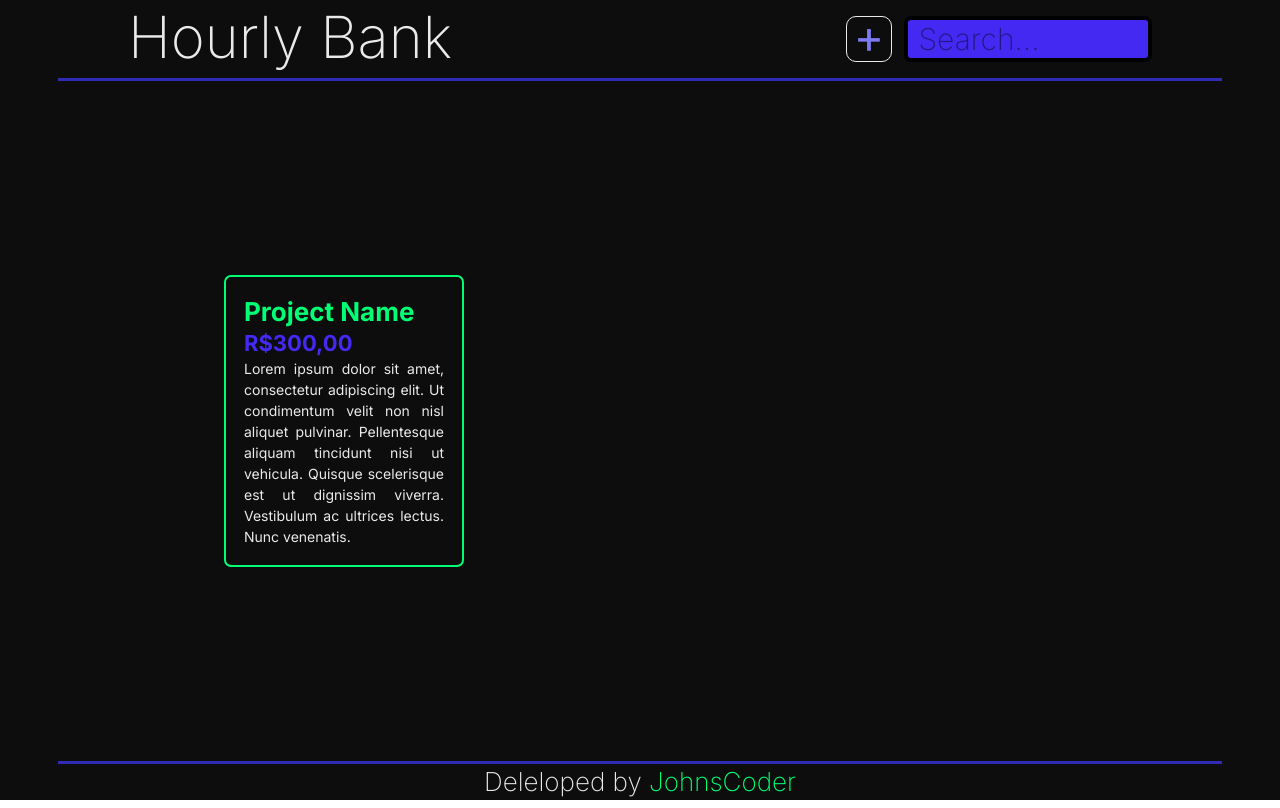
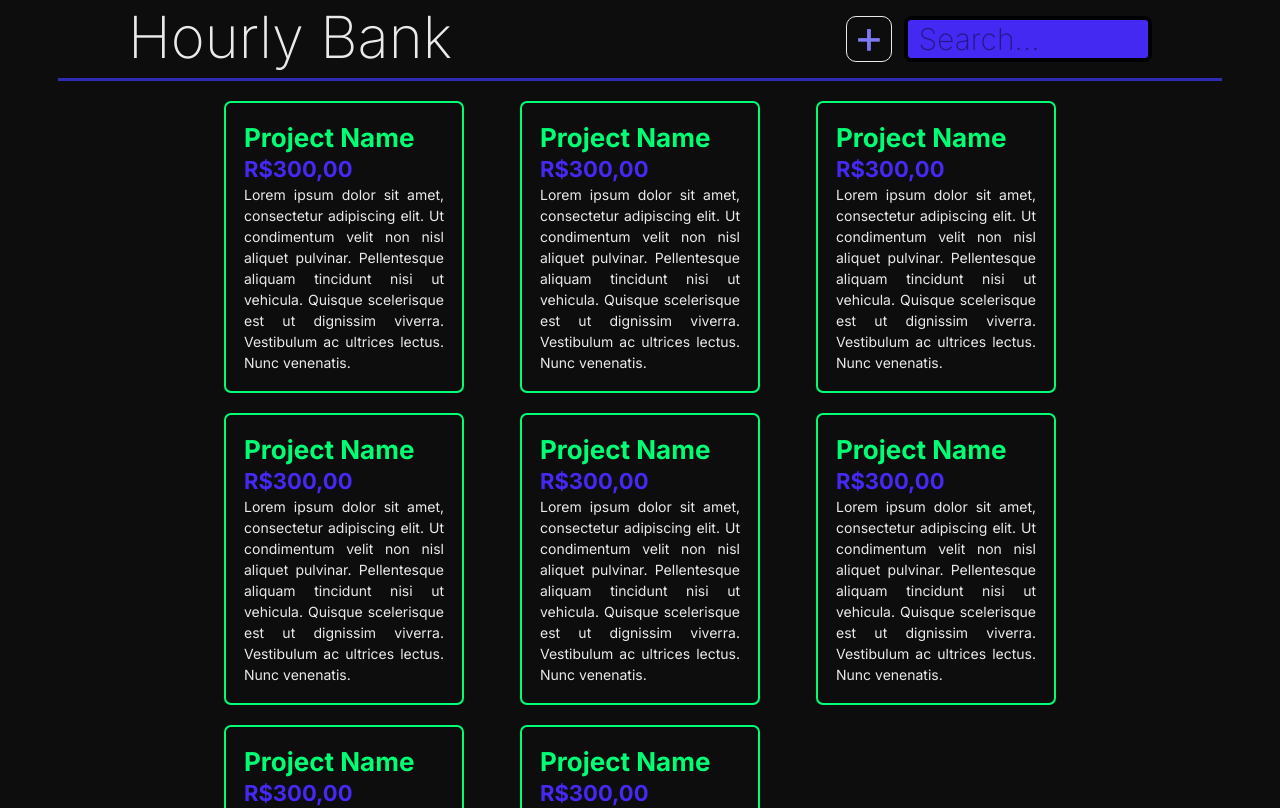
Before and after one commit to JohnsCoder/hourlyBank-fe, a React (Vite) app: page /homepage in a window 1280 px wide. Shown: the top 808 px of the page. Built offline with nearby package versions, Linux system fonts and the light colour scheme.

Commit message:
reafactor(createDialog/editDialog): change price div from editDialog to CreateDialog.

```diff
--- a/src/components/dialog.tsx
+++ b/src/components/dialog.tsx
@@ -3,12 +3,10 @@ import styles from "../styles/components/dialog.module.css";
 import { Property as CSS } from "csstype/index.js";
 
 type props = {
-  style: {
-    create: CSS.Display;
-    edit: CSS.Display;
-    confirm: CSS.Display;
+  style: CSS.Display;
+  close: {
+    close: () => void;
   };
-  close: () => void;
 };
 
 function CreateDialog({ style, close }: props) {
@@ -16,8 +14,7 @@ function CreateDialog({ style, close }: props) {
     <div
       className={styles["container-create"]}
       style={{
-        display: style.create,
-        top: `${window.pageYOffset + 231}px`,
+        display: style,
       }}
     >
       <input type="text" placeholder="Title..." />
@@ -36,11 +33,22 @@ function CreateDialog({ style, close }: props) {
             <input type="date" defaultValue="2003-11-27" />
           </div>
         </div>
+        <div className={styles.price}>
+          <label>Preço por hora:</label>
+          <div>
+            <select name="currency-abbr" id="">
+              <option value="R$">R$</option>
+              <option value="U$">U$</option>
+            </select>
+            <hr />
+            <input type="number" defaultValue="2000"></input>
+          </div>
+        </div>
       </div>
       <input type="text" placeholder="Description..." />
       <div className={styles.buttons}>
-        <button onClick={() => close()}>Cancel</button>
-        <button onClick={() => close()}>Confirm</button>
+        <button onClick={() => close.close()}>Cancel</button>
+        <button onClick={() => close.close()}>Confirm</button>
       </div>
     </div>
   );
@@ -51,8 +59,8 @@ function EditDialog({ style, close }: props) {
     <div
       className={styles["container-edit"]}
       style={{
-        display: style.edit,
-        top: `${window.pageYOffset + 231}px`,
+        display: style,
+        top: `${window.pageYOffset / 10 + 20}vh`,
       }}
     >
       <div className={styles.hour}>
@@ -71,24 +79,13 @@ function EditDialog({ style, close }: props) {
         <div className={styles["is-fix"]}>
           <label>Horario Fixo:</label> <input type="checkbox" />
         </div>
-        <div className={styles.price}>
-          <label>Preço por hora:</label>
-          <div>
-            <select name="currency-abbr" id="">
-              <option value="R$">R$</option>
-              <option value="U$">U$</option>
-            </select>
-            <hr />
-            <input type="number" defaultValue="2000"></input>
-          </div>
-        </div>
       </div>
       <input type="text" placeholder="Oque fiz hoje?" />
 
       <div className={styles.buttons}>
-        <button onClick={() => close()}>Cancel</button>
-        <button onClick={() => close()}>Delete</button>
-        <button onClick={() => close()}>Confirm</button>
+        <button onClick={() => close.close()}>Cancel</button>
+        <button onClick={() => close.close()}>Delete</button>
+        <button onClick={() => close.close()}>Confirm</button>
       </div>
     </div>
   );
@@ -99,7 +96,7 @@ function ConfirmWindow({ style, close }: props) {
     <div
       className={styles["container-confirm"]}
       style={{
-        display: style.confirm,
+        display: style,
         top: `${window.pageYOffset + 231}px`,
       }}
     >
@@ -107,8 +104,8 @@ function ConfirmWindow({ style, close }: props) {
         <p>Are you sure about finish this job?</p>
       </div>
       <div className={styles.buttons}>
-        <button onClick={() => close()}>Cancel</button>
-        <button onClick={() => close()}>Confirm</button>
+        <button onClick={() => close.close()}>Cancel</button>
+        <button onClick={() => close.close()}>Confirm</button>
       </div>
     </div>
   );
--- a/src/contexts/pages/homepage.context.tsx
+++ b/src/contexts/pages/homepage.context.tsx
@@ -1,20 +1,18 @@
-import React, { createContext, ReactNode, useState } from "react";
+import React, { ClassType, createContext, ReactNode, useState } from "react";
 import type { Property as CSS } from "csstype";
-type Display = {
-  create: CSS.Display;
-  edit: CSS.Display;
-  confirm: CSS.Display;
-};
-type Operation = {
+
+interface HomepageContext {
+  dialog: {
+    create: IDisplay;
+    edit: IDisplay;
+    confirm: IDisplay;
+  };
+}
+
+interface IDisplay {
+  display: CSS.Display;
   open: () => void;
   close: () => void;
-};
-
-interface HomepageContext {
-  createCard: Operation;
-  editCard: Operation;
-  confirmCard: Operation;
-  display: Display;
 }
 
 export const HomepageContext = createContext({} as HomepageContext);
@@ -24,44 +22,30 @@ export default function HomepageProvider({
 }: {
   children: ReactNode;
 }) {
-  const initialValue = { create: "none", edit: "none", confirm: "none" };
-  const [display, setDisplay] = useState<Display>(initialValue);
+  class Display implements IDisplay {
+    private state = useState<CSS.Display>("none");
+    public display: CSS.Display = this.state[0];
 
-  function open(vis: CSS.Display[]) {
-    setDisplay((display) => ({
-      create: vis[0],
-      edit: vis[1],
-      confirm: vis[2],
-    }));
+    open() {
+      this.state[1]("flex");
+    }
+
+    close() {
+      this.state[1]("none");
+    }
   }
 
-  function close() {
-    setDisplay(initialValue);
-  }
-  const createCard = {
-    open() {
-      return open(["flex", "none", "none"]);
-    },
-    close,
-  };
-
-  const editCard = {
-    open() {
-      return open(["none", "flex", "none"]);
-    },
-    close,
-  };
-
-  const confirmCard = {
-    open() {
-      open(["none", "none", "flex"]);
-    },
-    close,
+  const dialog = {
+    create: new Display(),
+    edit: new Display(),
+    confirm: new Display(),
   };
 
   return (
     <HomepageContext.Provider
-      value={{ createCard, editCard, confirmCard, display }}
+      value={{
+        dialog,
+      }}
     >
       {children}
     </HomepageContext.Provider>
--- a/src/index.css
+++ b/src/index.css
@@ -4,6 +4,7 @@
   border: none;
   font-family: Inter;
   transition: 0.2s ease-out;
+  outline: none;
 }
 
 #root {
--- a/src/pages/homepage.tsx
+++ b/src/pages/homepage.tsx
@@ -4,34 +4,67 @@ import Card from "../components/card";
 import { ConfirmWindow, CreateDialog, EditDialog } from "../components/dialog";
 import { HomepageContext } from "../contexts/pages/homepage.context";
 export default function Homepage() {
-  const { createCard, editCard, confirmCard, display } =
-    useContext(HomepageContext);
-
+  const { dialog } = useContext(HomepageContext);
+  const test = () => console.log("chamou");
   return (
     <div className={styles.window}>
       <header>
         <h1>Hourly Bank</h1>
         <div>
-          <button onClick={() => createCard.open()}>+</button>
+          <button
+            onClick={() => {
+              dialog.create.open();
+            }}
+          >
+            +
+          </button>
           <input type="search" placeholder="Search..." />
         </div>
       </header>
       <hr />
       <section className={styles.cards}>
         <Card
-          editCard={() => editCard.open()}
-          confirmCard={() => confirmCard.open()}
+          editCard={() => dialog.edit.open()}
+          confirmCard={() => dialog.confirm.open()}
+        />
+        <Card
+          editCard={() => dialog.edit.open()}
+          confirmCard={() => dialog.confirm.open()}
+        />
+        <Card
+          editCard={() => dialog.edit.open()}
+          confirmCard={() => dialog.confirm.open()}
+        />
+        <Card
+          editCard={() => dialog.edit.open()}
+          confirmCard={() => dialog.confirm.open()}
+        />
+        <Card
+          editCard={() => dialog.edit.open()}
+          confirmCard={() => dialog.confirm.open()}
+        />
+        <Card
+          editCard={() => dialog.edit.open()}
+          confirmCard={() => dialog.confirm.open()}
+        />
+        <Card
+          editCard={() => dialog.edit.open()}
+          confirmCard={() => dialog.confirm.open()}
+        />
+        <Card
+          editCard={() => dialog.edit.open()}
+          confirmCard={() => dialog.confirm.open()}
         />
       </section>
       <hr />
       <footer>
         <span>
-          Deleloped by <a href="">JohnsCoder</a>
+          Deleloped by <a href="https://github.com/JohnsCoder" target="_blank">JohnsCoder</a>
         </span>
       </footer>
-      <CreateDialog style={display} close={createCard.close} />
-      <EditDialog style={display} close={editCard.close} />
-      <ConfirmWindow style={display} close={confirmCard.close} />
+      <CreateDialog style={dialog.create.display} close={dialog.create} />
+      <EditDialog style={dialog.edit.display} close={dialog.edit} />
+      <ConfirmWindow style={dialog.confirm.display} close={dialog.confirm} />
     </div>
   );
 }
--- a/src/styles/components/dialog.module.css
+++ b/src/styles/components/dialog.module.css
@@ -8,9 +8,9 @@ input:hover {
   height: 516px;
   width: 606px;
   background: var(--purple);
-
+  top: 20%;
   border-radius: 12px;
-
+  justify-content: center;
   border: 6px solid var(--black);
   display: flex;
   flex-direction: column;
@@ -21,7 +21,7 @@ input:hover {
 .container-create input[type="text"] {
   height: 36px;
   width: 100%;
-  margin: 40px 0;
+  margin: 26px 0;
   border-radius: 0px;
   background: var(--purple);
   border-bottom: 3px solid var(--black);
@@ -37,10 +37,12 @@ input:hover {
   background: #5651ef;
 }
 .date {
-  display: flex;
+  display: grid;
+  grid-template-columns: 1fr 1fr;
   flex-direction: row;
   justify-content: space-between;
   width: 100%;
+  row-gap: 12px;
 }
 
 .date > div {
@@ -54,7 +56,7 @@ input:hover {
   font-size: 26px;
   font-weight: 500;
   line-height: 34px;
-  margin-bottom: 22px;
+  margin-bottom: 12px;
   color: var(--white);
 }
 
@@ -75,6 +77,39 @@ input:hover {
   color: var(--white);
   background: none;
 }
+
+.date .price div {
+  display: flex;
+  width: 140px;
+  align-items: center;
+}
+
+.date input[type="number"],
+select {
+  font-size: 24px;
+  font-weight: 500;
+  line-height: 27px;
+  text-align: center;
+  width: 100%;
+  height: 36px;
+  background: none;
+
+  font-size: 24px;
+  font-weight: 500;
+  line-height: 29px;
+  color: var(--white);
+}
+option {
+  background: var(--purple-darkerst);
+}
+
+.date .price hr {
+  height: 30px;
+  width: 3px;
+  background: var(--white);
+  margin: 0 3px;
+}
+
 
 .buttons {
   width: 100%;
@@ -149,7 +184,7 @@ input:hover {
 
   display: flex;
   justify-content: center;
-  align-items: center;
+  /* align-items: center; */
 }
 
 .hour div div:hover {
@@ -165,34 +200,7 @@ input:hover {
   color: var(--white);
 }
 
-.hour .price div {
-  width: 140px;
-}
 
-.hour .price hr {
-  height: 30px;
-  width: 3px;
-  background: var(--white);
-}
-
-.hour input[type="number"],
-select {
-  font-size: 24px;
-  font-weight: 500;
-  line-height: 27px;
-  text-align: center;
-  width: 100%;
-  height: 36px;
-  background: none;
-
-  font-size: 24px;
-  font-weight: 500;
-  line-height: 29px;
-  color: var(--white);
-}
-option {
-  background: var(--purple-darkerst);
-}
 
 .hour div input[type="checkbox"] {
   width: 25%;
--- a/src/styles/pages/homepage.module.css
+++ b/src/styles/pages/homepage.module.css
@@ -18,6 +18,7 @@ header h1 {
   font-size: 58px;
   font-weight: 200;
   line-height: 75px;
+  cursor: pointer;
 }
 header div {
   display: flex;
```
Also changed, not shown: src/styles/components/card.module.css (+9 -0 lines).
